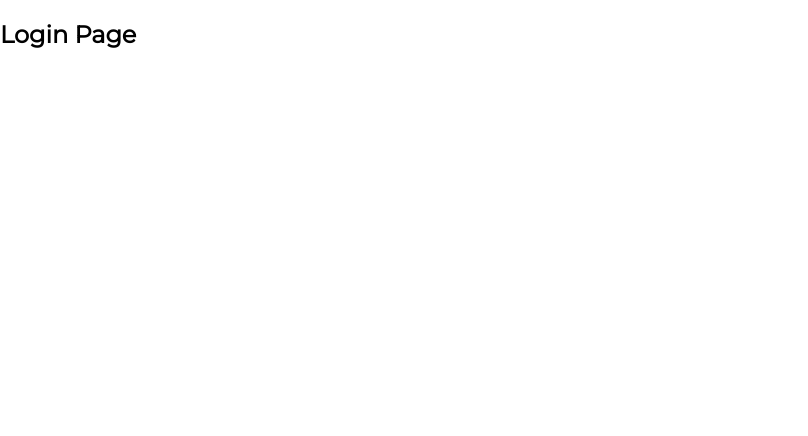
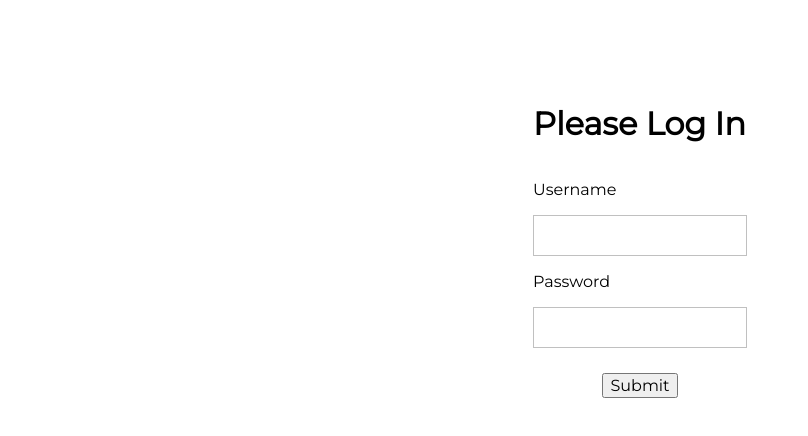
Before and after one commit to Chingpo-Lin/bestsell, a React (Create React App) app in the folder web/react/: page /Login in a window 1280 px wide. Shown: the top 436 px of the page, without its empty margins (0-808 px from the left). Built offline with nearby package versions, Linux system fonts and the light colour scheme.

Commit message:
Update homepage and login page

```diff
--- a/web/react/src/App.js
+++ b/web/react/src/App.js
@@ -1,21 +1,51 @@
 import './App.css';
 import React from "react";
-import data from "./data.json";
 import Products from "./components/Products";
 import Filter from './components/Filter';
 import Cart from './components/Cart';
+import './config/config.js';
+import axios from 'axios';
 
 export default class App extends React.Component {
   //create several attributes of state in a constructor
   constructor(){
     super();
     this.state = {
-      products:data.products,
+      products:[],
       cartItems: localStorage.getItem("cartItems")?
         JSON.parse(localStorage.getItem("cartItems")):[],
       size:"",
       sort:"",
+      isLoggedIn: false,
+      user:{},
+      token: ""
     };
+  }
+
+  componentDidMount() {
+    let api = global.AppConfig.serverIp + "/pub/product/list_all_product"
+    axios.get(api)
+        .then((response) => {
+
+            let tempData = response.data
+            console.log(tempData);
+            this.setState({
+              products:tempData.data
+            })
+        })
+        .catch(function (error) {
+            console.log(error);
+        })
+  }
+
+  handleSuccessfulAuth = (responsedata) => {
+    // sessionStorage.setItem('token', JSON.stringify(userToken));
+    console.log(responsedata)
+    window.sessionStorage.setItem("token", responsedata.token);
+    this.setState({
+      isLoggedIn: true,
+      user: responsedata.user
+    });
   }
 
   createOrder = (order) => {
@@ -66,11 +96,11 @@ export default class App extends React.Component {
   filterProducts = (event) => {
     console.log(event.target.value);
     if(event.target.value === ""){
-      this.setState({size: event.target.value, products:data.products});
+      this.setState({size: event.target.value, products:this.state.products});
     } else{
       this.setState ({
         size: event.target.value,
-        products: data.products.filter( // filter array
+          products: this.state.products.filter( // filter array
           (product) => product.availableSizes.indexOf(event.target.value) >= 0
           ),
       });
@@ -82,6 +112,7 @@ export default class App extends React.Component {
       <div className="grid-container">
          <header>
             <a href="/">React Shopping Cart</a>
+            <a href={global.AppConfig.webIp+"/login"}><button>{this.state.isLoggedIn ? "logout" : "login"}</button></a>
           </header>
           <main>
             <div className="content">
@@ -92,7 +123,8 @@ export default class App extends React.Component {
                   filterProducts={this.filterProducts}
                   sortProducts={this.sortProducts} />
                 <Products products={this.state.products}
-                          addToCart={this.addToCart} />
+                          addToCart={this.addToCart}
+                          isLoggedIn={this.state.isLoggedIn} />
               </div>
               <div className="sidebar">
                 <Cart
--- /dev/null
+++ b/web/react/src/Login/Login.css
@@ -0,0 +1,23 @@
+#outer {
+    width:100%;
+    display: flex;
+    justify-content: center;
+    align-items: center;
+    height:60vh;
+}
+
+.login-wrapper {
+    display: flex;
+    flex-direction: column;
+}
+
+.has-text-danger{
+    color: red;
+}
+
+#submit {
+    width:100%;
+    display: flex;
+    justify-content: center;
+    margin-top: 25px;
+}
--- /dev/null
+++ b/web/react/src/Login/Login.js
@@ -0,0 +1,69 @@
+import React, { Component } from "react";
+import axios from "axios";
+import './Login.css';
+// import data from "/Users/zhihaolin/Desktop/coen275/bestsell/web/react/src/data.json";
+
+export default class Login extends Component{
+    constructor(props){
+        super(props);
+        this.state={
+            username:"",
+            password:""
+        };
+    }
+    handleChange = e => this.setState({[e.target.name]:e.target.value, error:""});
+    login = (e) =>{
+        e.preventDefault();
+        const{ username, password } = this.state;
+        if(!username||!password){
+            return this.setState({ error: "Fill all fields!" });
+        }
+        axios.post(
+            "http://localhost:8080/pri/user/login",
+            {
+                user: {
+                    username: username,
+                    password: password
+                }
+            },
+            { withCredentials: true }
+        )
+        .then(response => {
+            console.log(response);
+            if (response.data.login) {
+            this.props.handleSuccessfulAuth(response.data);
+            }
+            else{
+                return this.setState({ error: response.data.msg });
+            }
+        })
+        .catch(error => {
+            console.log("login error", error);
+        });
+    };
+    render(){
+        return(
+            <div id="outer">
+            <div className="col-md-3 login-wrapper">
+            <h1>Please Log In</h1>
+            <form style={{ marginLeft: "0 auto" }} onSubmit = { this.login }>
+                <label>
+                <p>Username</p>
+                <input type="text" name = "username" onChange = {this.handleChange}/>
+                </label>
+                <label>
+                <p>Password</p>
+                <input type="password" name = "password" onChange = {this.handleChange} />
+                </label>
+                {this.state.error&&(
+                <div className = "has-text-danger"> { this.state.error }</div>
+                )}
+                <div id="submit">
+                <button>Submit</button>
+                </div>
+            </form>
+            </div>
+            </div>
+        )
+    }
+}
--- a/web/react/src/components/Products.js
+++ b/web/react/src/components/Products.js
@@ -38,10 +38,10 @@ export default class Products extends Component {
                         </a>
                         <div className="product-price">
                             <div>{formatCurrency(product.price)}</div>
-                            <button onClick={()=> this.props.addToCart(product)}
-                             className="button primary">
-                                Add to Cart
-                            </button>
+                            {this.props.isLoggedIn ? (
+                              <button onClick={()=> this.props.addToCart(product)} className="button primary">Add to Cart</button>
+                            ) : (<a href={global.AppConfig.webIp+"/login"}><button className="button primary">Add to Cart</button></a>
+                            )}
                         </div>
                     </div>
                 </li>
--- a/web/react/src/config/config.js
+++ b/web/react/src/config/config.js
@@ -1,4 +1,4 @@
-
 global.AppConfig = {
-    serverIp:'http://localhost:8080'
+    serverIp:'http://localhost:8080',
+    webIp:'http://localhost:3000'
 }
--- a/web/react/src/data.json
+++ b/web/react/src/data.json
@@ -1,5 +1,6 @@
 {
     "code": 0,
+    "login":0,
     "products": [
         {
             "id": 1,
--- a/web/react/src/index.js
+++ b/web/react/src/index.js
@@ -2,7 +2,7 @@ import React from 'react';
 import ReactDOM from 'react-dom/client';
 import './index.css';
 import App from './App';
-import Login from './pages/Login';
+import Login from './Login/Login';
 import { BrowserRouter as Router, Route, Routes } from 'react-router-dom';
 
 const root = ReactDOM.createRoot(document.getElementById('root'));
```
Also changed, not shown: web/react/src/Login/testServer.js (added, +36 -0 lines), web/react/src/Login/userToken.js (added, +21 -0 lines), web/react/src/components/TestApi.js (+4 -3 lines), 1 other file (tests, documents, lock files or other folders).
